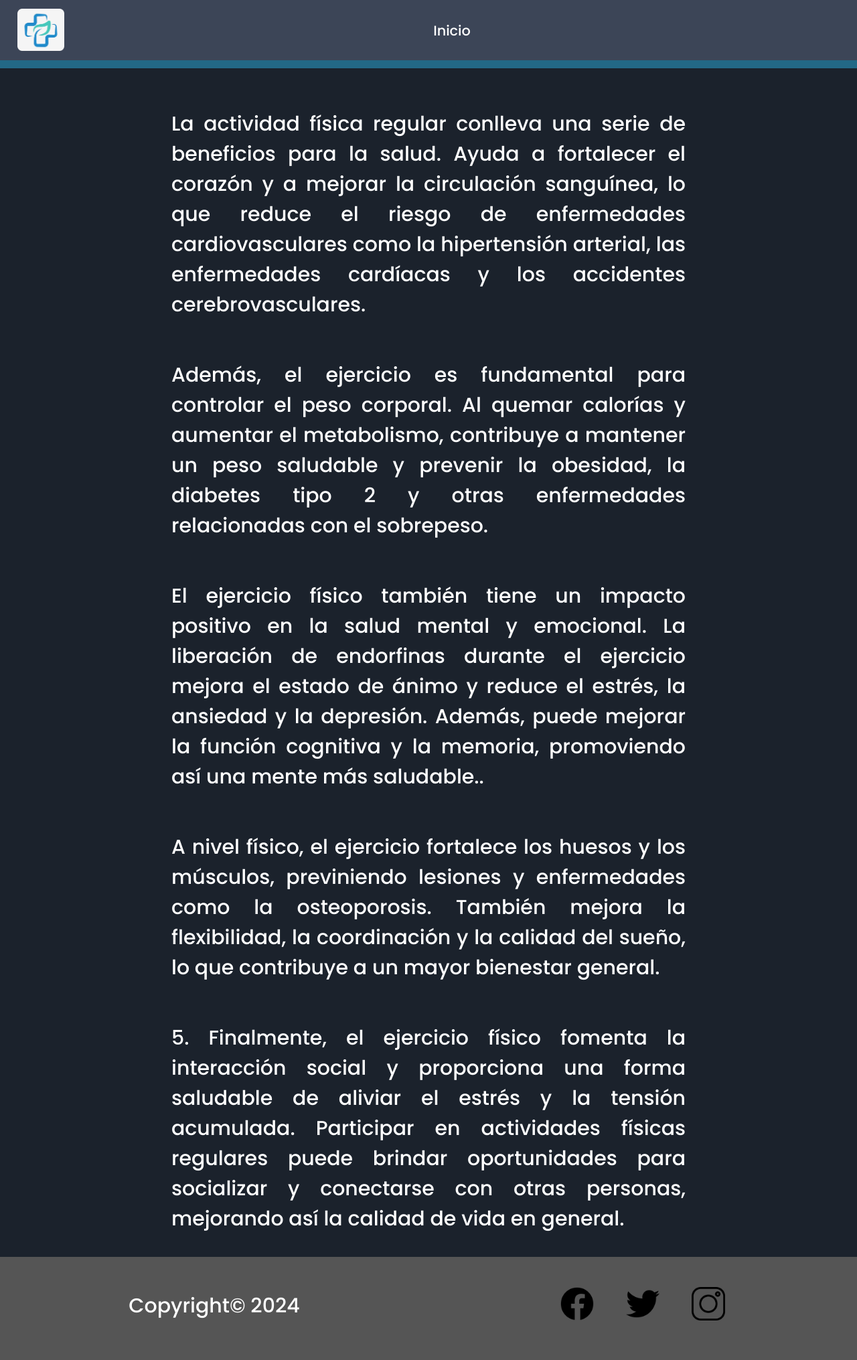
After one commit to PaolaC4lles/Proyecto-DAWG01T, a PHP site: page /Ejercicio.html in a window 1280 px wide. The commit adds this page. Shown: the whole page at 67% size. Run offline with PHP 8.4, Linux system fonts and the light colour scheme.

Commit message:
Cambios para entrega final

```diff
--- a/CSS/Style.css
+++ b/CSS/Style.css
@@ -332,18 +332,18 @@ width: 100%;
 .Comida{
   display: flex;
   align-items: center;
-  justify-content: center; /* Centrar verticalmente */
+  justify-content: center;
 }
 
 .ContComida {
-  display: flex; /* Contenedor flexible */
-  align-items: center; /* Centrar verticalmente */
-  margin-bottom: 20px; /* Espacio entre contenedores */
-  max-width: 60%; /* Ancho máximo del contenedor */
+  display: flex;
+  align-items: center;
+  margin-bottom: 20px;
+  max-width: 60%;
 }
 
 .ImgComida{
-  margin-right: 20px; /* Espacio a la derecha de la imagen */
+  margin-right: 20px;
 }
 
 .ContComida img{
@@ -383,4 +383,16 @@ width: 100%;
   margin: 0 20px;
 
 }
+
+.FootFit {
+  background-color: #555;
+  color: white;
+  display: flex;
+  justify-content: center;
+  align-items: center;
+  position: absolute;
+  bottom: 0;
+  width: 100%;
+  height: 8%;
+}
 /*Fin pag de Alimentos*/
--- /dev/null
+++ b/Ejercicio.html
@@ -0,0 +1,83 @@
+<!DOCTYPE html>
+<html lang="es">
+
+<head>
+    <meta charset="UTF-8">
+    <meta name="viewport" content="width=device-width, initial-scale=1.0">
+    <title>Inicio</title>
+    <link rel="stylesheet" href="CSS/Style.css">
+    <link rel="stylesheet" href="CSS/responsive_nvar.css">
+    <link rel="preconnect" href="https://fonts.googleapis.com">
+    <link rel="preconnect" href="https://fonts.gstatic.com" crossorigin>
+    <link href="https://fonts.googleapis.com/css2?family=Poppins:wght@100;300;500;600&display=swap" rel="stylesheet">
+    <link rel="shortcut icon" href="IMG/icon.png" type="image/x-icon">
+</head>
+
+<body>
+
+    <header>
+        <img class="logo" src="img/icon.png" alt="¡Cuida tu salud!">
+        <ul class="navbar">
+            <li><a href="Inicio.html">Inicio</a></li>
+        </ul>
+
+        <div class="main">
+            <div class="bx bx-menu" id="menu-icon"></div><br>
+        </div>
+    </header>
+    <div class="headerAbajo"></div>
+    <br>
+
+    <!--js link--->
+    <script type="text/javascript" src="js/responsive_nvar.js"></script>
+
+
+    <section class="Food">
+
+        <div class="Comida">
+            <div class="ContComida">
+                <p id="TextoFood">La actividad física regular conlleva una serie de beneficios para la salud. Ayuda a fortalecer el corazón y a mejorar la circulación sanguínea, lo que reduce el riesgo de enfermedades cardiovasculares como la hipertensión arterial, las enfermedades cardíacas y los accidentes cerebrovasculares.</p>
+            </div>
+        </div>
+
+        <div class="Comida">
+            <div class="ContComida">
+                <p id="TextoFood">Además, el ejercicio es fundamental para controlar el peso corporal. Al quemar calorías y aumentar el metabolismo, contribuye a mantener un peso saludable y prevenir la obesidad, la diabetes tipo 2 y otras enfermedades relacionadas con el sobrepeso.</p>
+            </div>
+        </div>
+
+        <div class="Comida">
+            <div class="ContComida">
+                <p id="TextoFood">El ejercicio físico también tiene un impacto positivo en la salud mental y emocional. La liberación de endorfinas durante el ejercicio mejora el estado de ánimo y reduce el estrés, la ansiedad y la depresión. Además, puede mejorar la función cognitiva y la memoria, promoviendo así una mente más saludable..</p>
+            </div>
+        </div>
+
+        <div class="Comida">
+            <div class="ContComida">
+                <p id="TextoFood">A nivel físico, el ejercicio fortalece los huesos y los músculos, previniendo lesiones y enfermedades como la osteoporosis. También mejora la flexibilidad, la coordinación y la calidad del sueño, lo que contribuye a un mayor bienestar general.</p>
+            </div>
+        </div>
+
+        <div class="Comida">
+            <div class="ContComida">
+                <p id="TextoFood">5. Finalmente, el ejercicio físico fomenta la interacción social y proporciona una forma saludable de aliviar el estrés y la tensión acumulada. Participar en actividades físicas regulares puede brindar oportunidades para socializar y conectarse con otras personas, mejorando así la calidad de vida en general.</p>
+            </div>
+        </div>
+    </section>
+
+
+    <footer class="FootFit">
+
+        <div class="F-texto2">
+            <p>Copyright© 2024</p>
+        </div>
+
+        <div class="Redes2">
+            <a href=""><img src="IMG/facebook.png" alt="Facebook"></a>
+            <a href=""><img src="IMG/twitter.png" alt="Twitter"></a>
+            <a href=""><img src="IMG/instagram.png" alt="Instagram"></a>
+        </div>
+    </footer>
+</body>
+
+</html>
--- a/Inicio.html
+++ b/Inicio.html
@@ -50,7 +50,7 @@
         <div class="Texto">
             <p>Aprende a ejercitarte con estas rutinas
                 ¡Porque verse bien nunca pasa de moda!.</p>
-                <a href="Alimentos.html">Entra y mira un par de opciones de como combinarlos</a>
+                <a href="Ejercicio.html">¿Por que es importante el ejercicio? Entra aqui</a>
         </div>
       </div>
 
```
